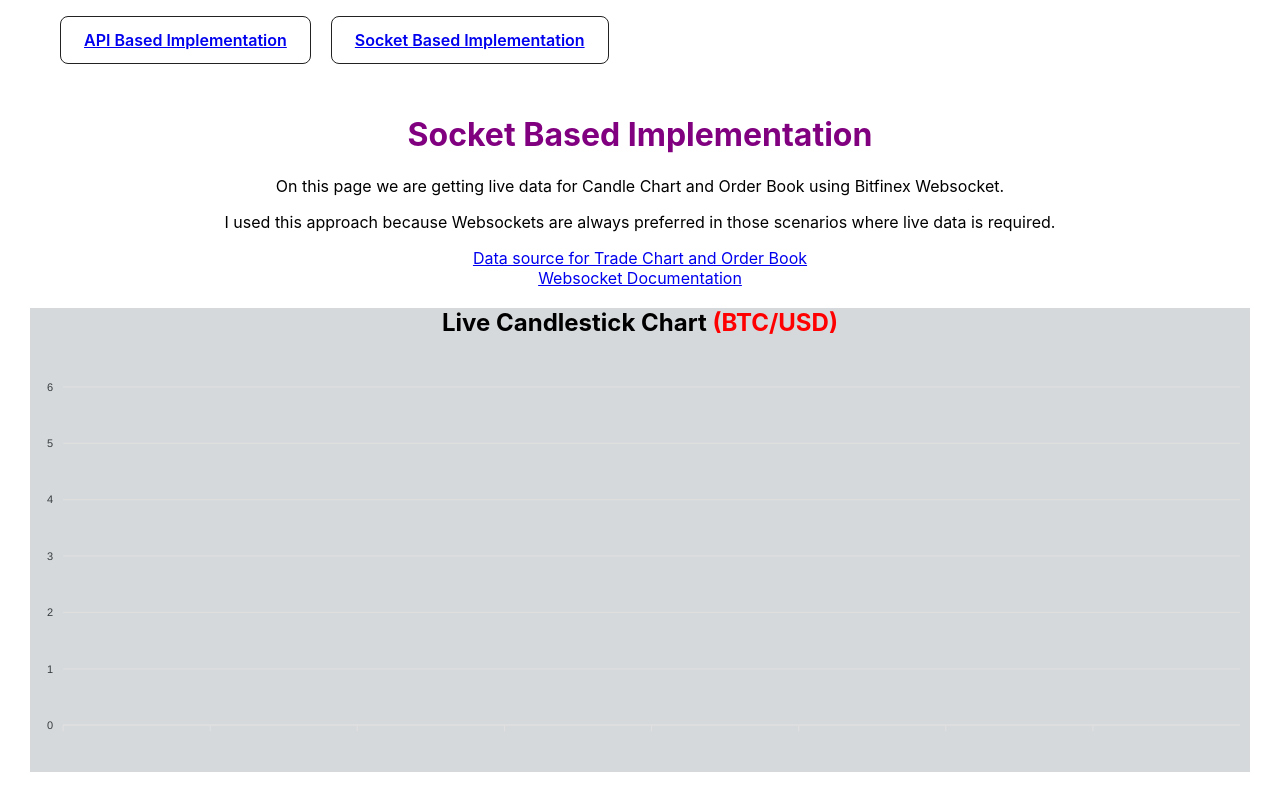
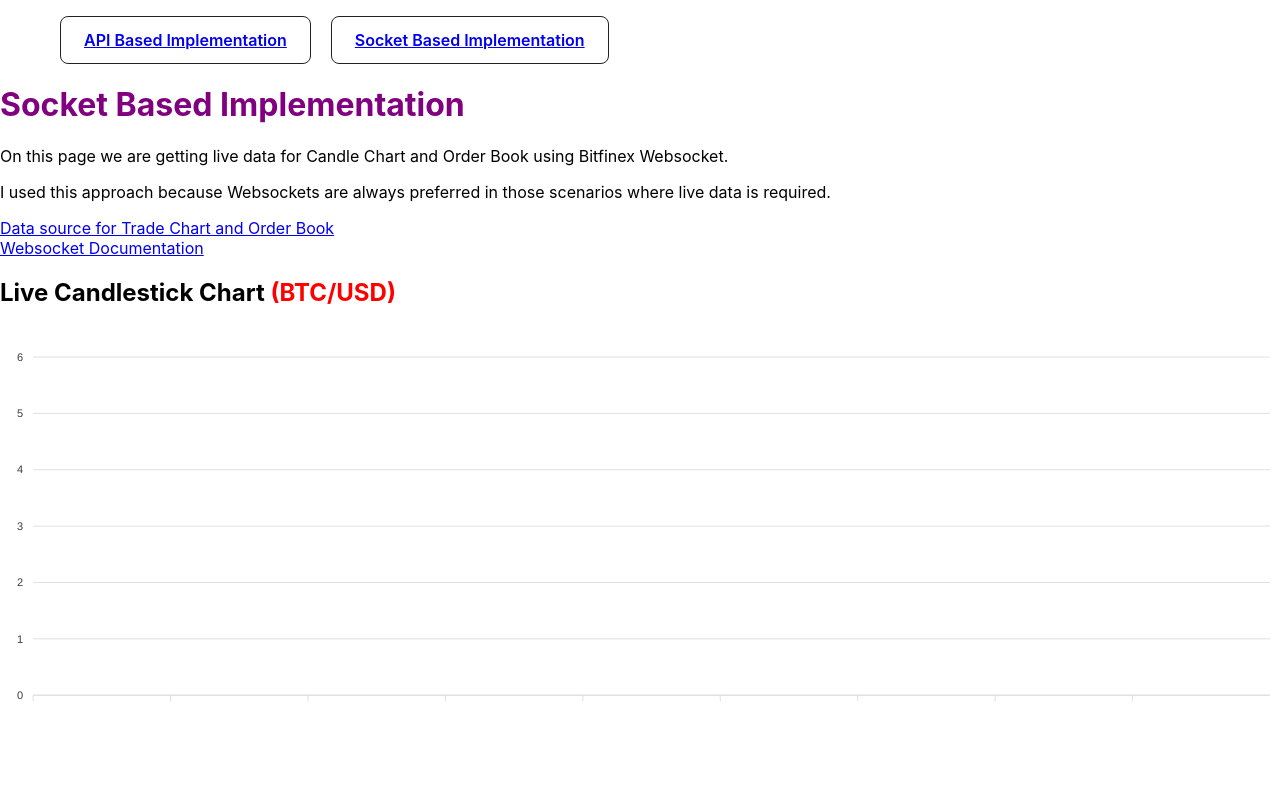
Before and after one commit to DevNinja56/trading-charts, a React (Create React App) app: page /Socket in a window 1280 px wide. Shown: the top 800 px of the page. Built offline with nearby package versions, Linux system fonts and the light colour scheme; no server answers.

Commit message:
Added CSS className Reference

```diff
--- a/src/components/Socket/SocketPage.js
+++ b/src/components/Socket/SocketPage.js
@@ -3,14 +3,14 @@ import OrderBook from "./OrderBook";
 
 const SocketPage = () => {
   return (
-    <div style={{ textAlign: "center", padding: '10px', margin: '20px' }}>
+    <div className='page-container'>
             <h1 style={{ color: 'purple' }}> Socket Based Implementation </h1>
             <p>On this page we are getting live data for Candle Chart and Order Book using Bitfinex Websocket.</p>
             <p>I used this approach because Websockets are always preferred in those scenarios where live data is required.</p>
             <a href="wss://api.bitfinex.com/ws/2" target="_blank" rel="noreferrer">Data source for Trade Chart and Order Book</a>
             <br />
             <a href="https://docs.bitfinex.com/reference/ws-public-trades" target="_blank" rel="noreferrer">Websocket Documentation</a>
-            <div style={{background: 'hsl(210,8%,85%)' }}>
+            <div className='candle-chart-container'>
                 <CandlestickChart></CandlestickChart>
             </div>
             <br /><br />
```
